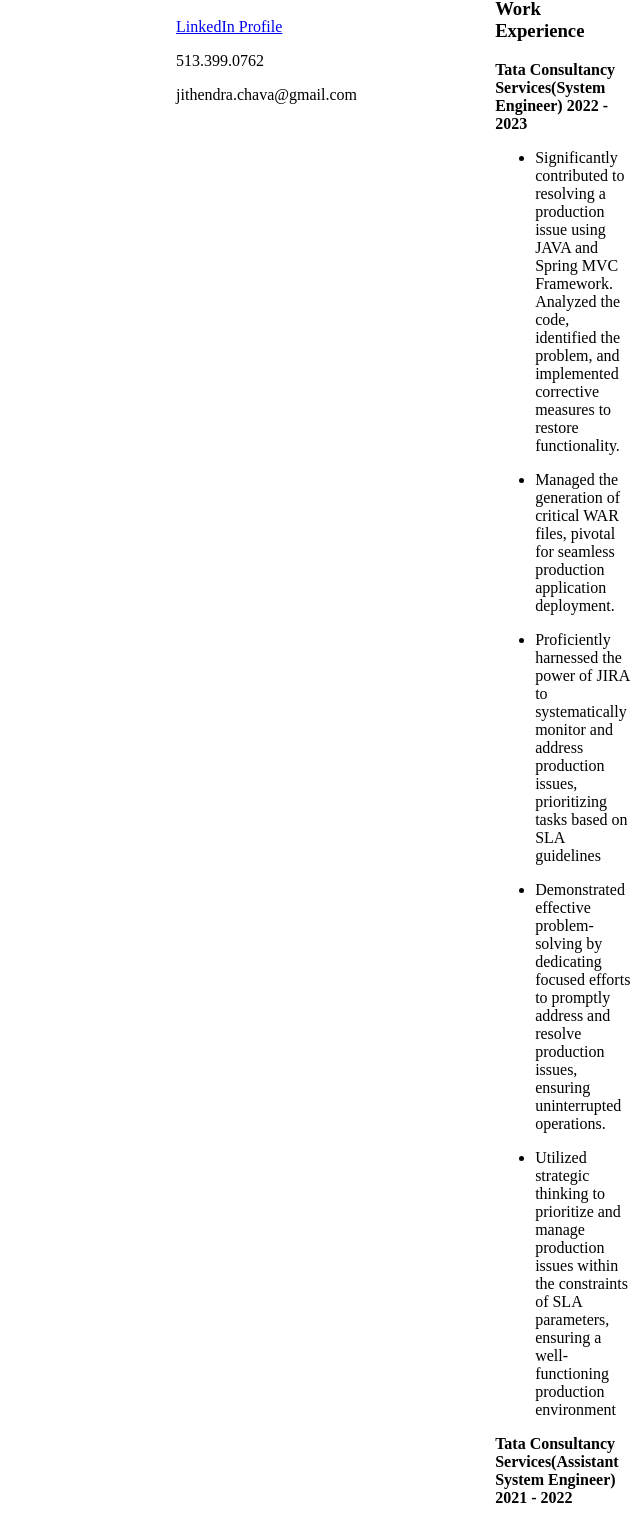
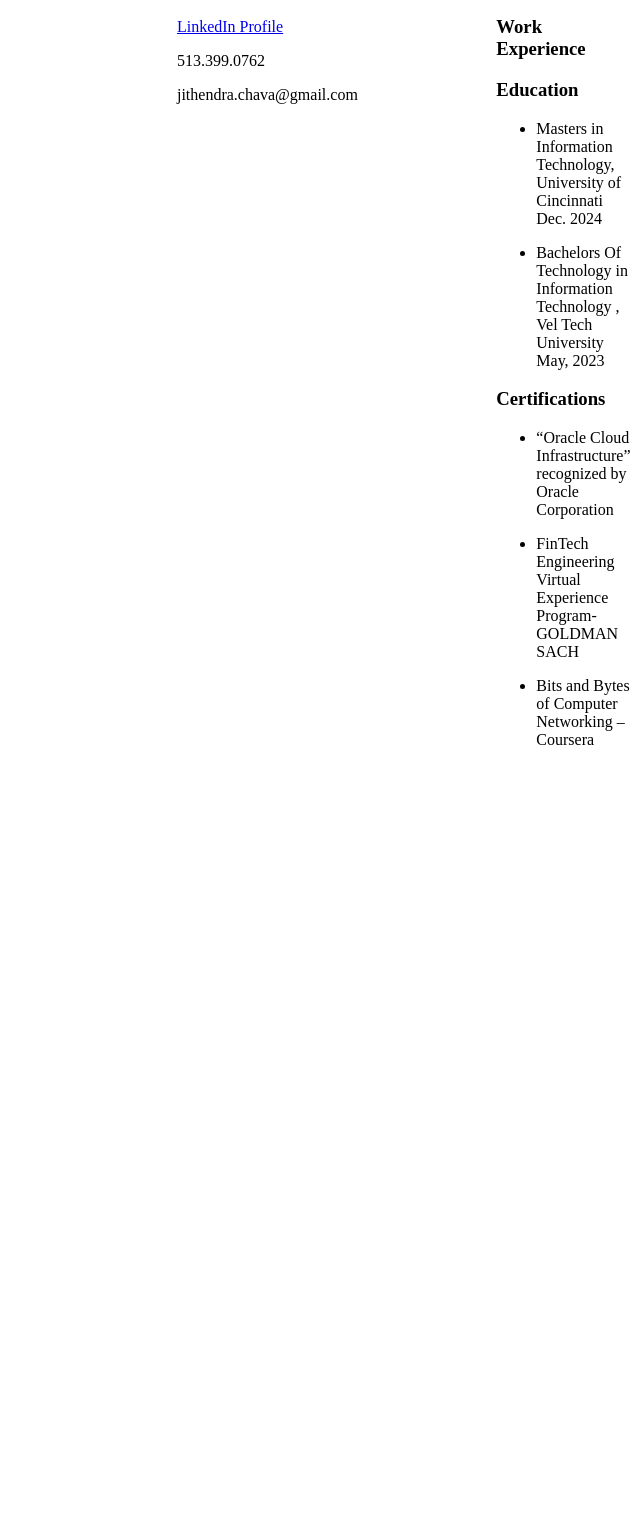
Before and after one commit to Chavajy/Chavajy.github.io, a plain HTML site: page waph.html in a window 1280 px wide. Shown: the part 322-1842 px from the top of the page, without its empty margins (640-1280 px from the left). After the commit the page ends 1095 px from the top, so only its background shows below. Drawn offline with nearby package versions, Linux system fonts and the light colour scheme.

Commit message:
Update waph.html

```diff
--- a/waph.html
+++ b/waph.html
@@ -144,37 +144,7 @@
 
     <h3>Work Experience</h3>
 
-    <p><b>Tata Consultancy Services(System Engineer)  2022 - 2023</b>  </p>
 
-    <ul>
-
-        <li><p>Significantly contributed to resolving a production issue using JAVA and Spring MVC Framework. Analyzed the code, identified the problem, and implemented corrective measures to restore functionality.</p></li>
-
-       <li> <p>Managed the generation of critical WAR files, pivotal for seamless production application deployment.</p></li>
-
-        <li><p>Proficiently harnessed the power of JIRA to systematically monitor and address production issues, prioritizing tasks based on SLA guidelines</p></li>
-
-        <li><p>Demonstrated effective problem-solving by dedicating focused efforts to promptly address and resolve production issues, ensuring uninterrupted operations.</p></li>
-
-       <li> <p>Utilized strategic thinking to prioritize and manage production issues within the constraints of SLA parameters, ensuring a well-functioning production environment</p></li>
-
-
-
-    </ul>
-
-    <p><b>Tata Consultancy Services(Assistant System Engineer)  2021 - 2022</b>  </p>
-
-    <ul>
-
-        <li><p>Assigned the role of backend developer with responsibilities including code migration, API creation, updating data. Proficiently utilized Postgres SQL for database management, ensuring optimized data storage and retrieval mechanisms. Built Java applications using Maven and deployed JAVA/J2EE applications through Application.</p></li>
-
-       <li> <p>Developed code using RESTful APIs for different modules. Collaborated with cross-functional teams to integrate backend systems with frontend interfaces through Spring boot, ensuring smooth user experiences.</p></li>
-
-        <li><p>Actively participated in sprint planning, daily stand-ups, and retrospective meetings to prioritize tasks, resolve blockers, and continuously improve team productivity and collaboration.</p></li>
-
-
-
-    </ul>
 
 </div>
 
@@ -186,7 +156,7 @@
 
    <li> <p>Masters in Information Technology, University of Cincinnati   Dec. 2024</p> </li>
 
-    <li><p>Bachelors Of Technology in Computer Science , Kakatiya University  July, 2021</p> </li>
+    <li><p>Bachelors Of Technology in Information Technology , Vel Tech University  May, 2023</p> </li>
 
 </ul>
 
@@ -198,9 +168,10 @@
 
     <ul>
 
-   <li> <p>Azure Fundamentals AZ 900, Microsoft</p> </li>
+   <li> <p>“Oracle Cloud Infrastructure” recognized by Oracle Corporation</p> </li>
 
-    <li><p>Programming Essentials in Python, PCAP</p> </li>
+    <li><p>FinTech Engineering Virtual Experience Program-GOLDMAN SACH</p> </li>
+	    <li><p>Bits and Bytes of Computer Networking – Coursera </p></li>
 
 </ul>
 
```
